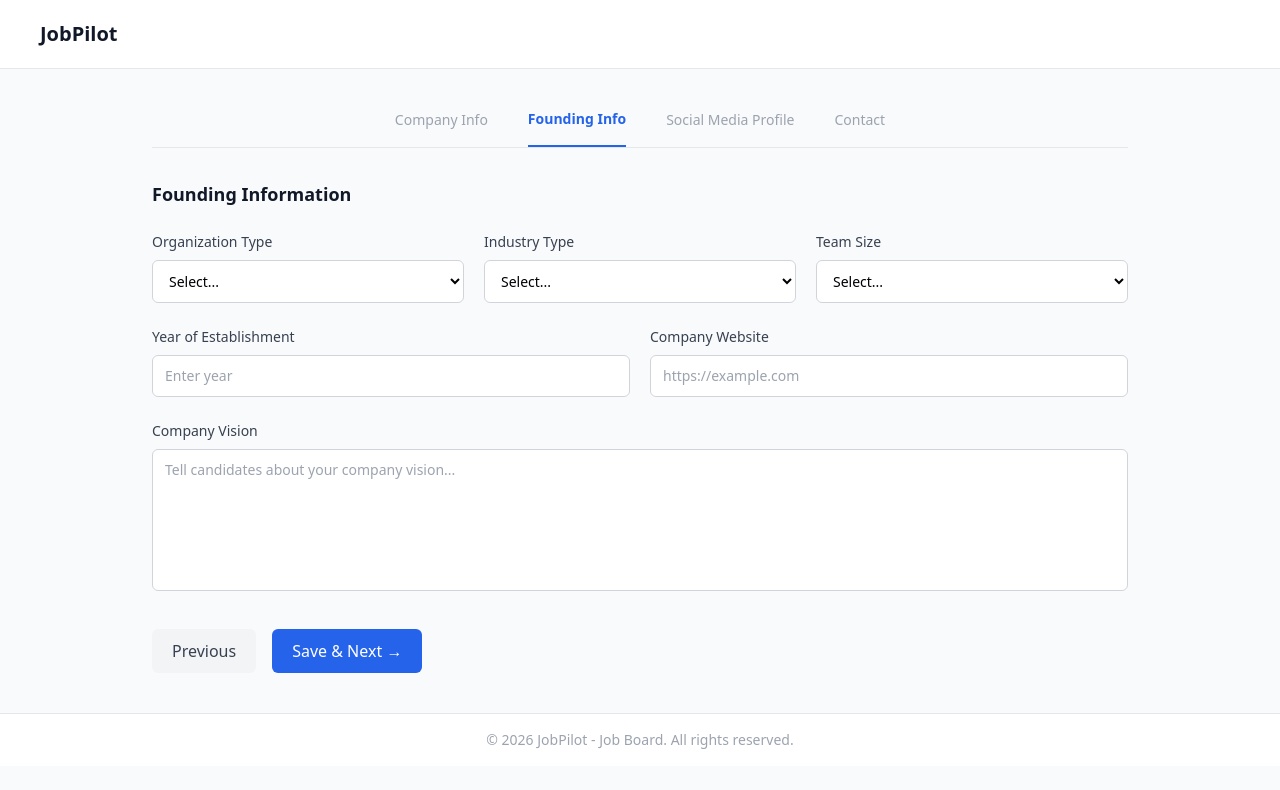
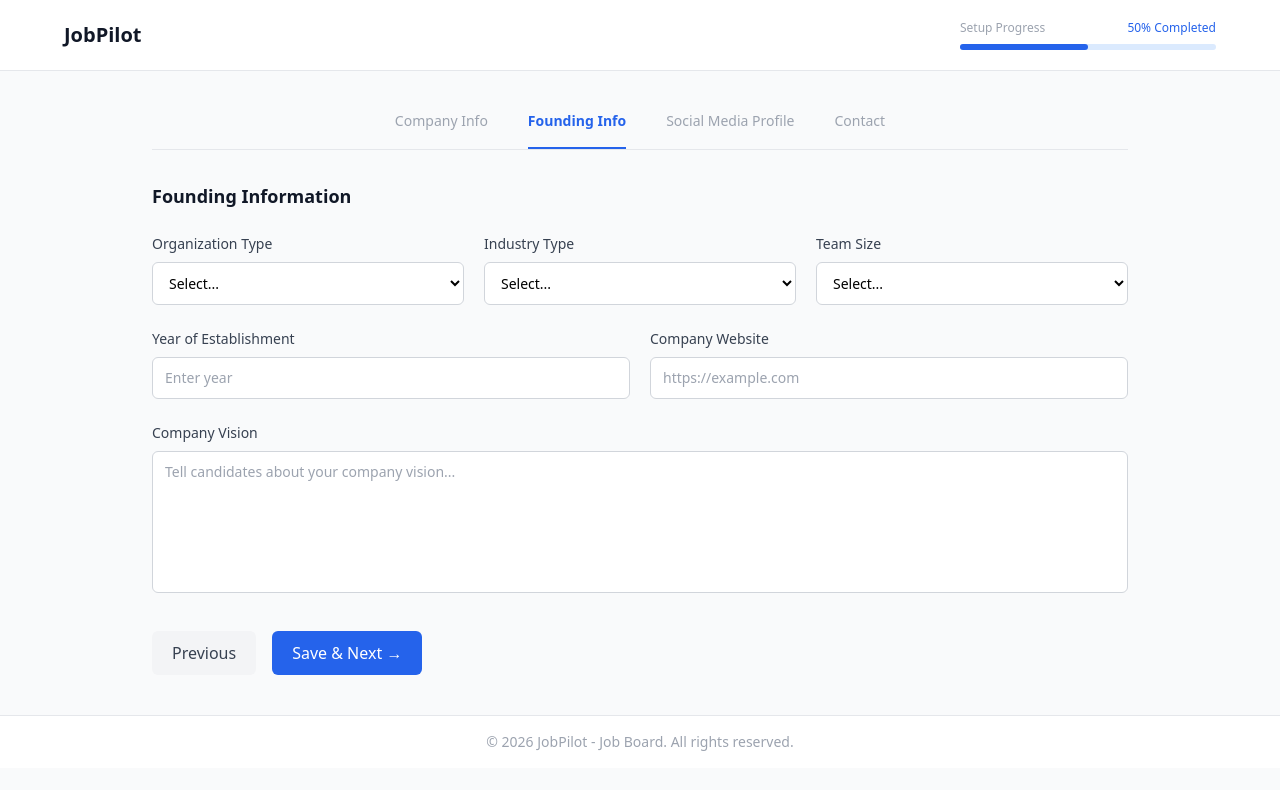
Before and after one commit to CDAC-AC-Project/Job-Portal, a React (Vite) app in the folder Frontend/: page /recruiter/founding-info in a window 1280 px wide. Shown: the top 790 px of the page. Built offline with nearby package versions, Linux system fonts and the light colour scheme.

Commit message:
Update Company-info, Founding-info, App.jsx in react

```diff
--- a/Frontend/src/App.jsx
+++ b/Frontend/src/App.jsx
@@ -1,13 +1,31 @@
-import { BrowserRouter, Routes, Route } from "react-router-dom";
+import { BrowserRouter, Routes, Route, Navigate } from "react-router-dom";
 import CompanyInfo from "./pages/recruiter/CompanyInfo";
 import FoundingInfo from "./pages/recruiter/FoundingInfo";
+import SocialMediaProfile from "./pages/recruiter/SocialMediaProfile";
+import ContactInfo from "./pages/recruiter/ContactInfo";
+import ProfileComplete from "./pages/recruiter/ProfileComplete";
 
 function App() {
   return (
     <BrowserRouter>
       <Routes>
-        <Route path="/" element={<CompanyInfo />} />
+        <Route path="/" element={<Navigate to="/recruiter/company-info" />} />
+
+        <Route path="/recruiter/company-info" element={<CompanyInfo />} />
         <Route path="/recruiter/founding-info" element={<FoundingInfo />} />
+        <Route
+          path="/recruiter/social-media-profile"
+          element={<SocialMediaProfile />}
+        />
+        <Route path="/recruiter/contact" element={<ContactInfo />} />
+        <Route
+          path="/recruiter/profile-complete"
+          element={<ProfileComplete />}
+        />
+
+        {/* Temporary routes */}
+        <Route path="/recruiter/dashboard" element={<h1>Recruiter Dashboard</h1>} />
+        <Route path="/recruiter/post-job" element={<h1>Post Job Page</h1>} />
       </Routes>
     </BrowserRouter>
   );
--- /dev/null
+++ b/Frontend/src/components/recruiter/SetupProgressBar.jsx
@@ -0,0 +1,19 @@
+export default function SetupProgressBar({ progress = 25 }) {
+  return (
+    <div className="w-64">
+      <div className="flex justify-between items-center mb-2">
+        <span className="text-xs text-gray-400">Setup Progress</span>
+        <span className="text-xs text-blue-600 font-medium">
+          {progress}% Completed
+        </span>
+      </div>
+
+      <div className="w-full h-1.5 bg-blue-100 rounded-full">
+        <div
+          className="h-1.5 bg-blue-600 rounded-full transition-all duration-300"
+          style={{ width: `${progress}%` }}
+        ></div>
+      </div>
+    </div>
+  );
+}
--- a/Frontend/src/pages/recruiter/CompanyInfo.jsx
+++ b/Frontend/src/pages/recruiter/CompanyInfo.jsx
@@ -4,6 +4,8 @@ import Input from "../../components/common/Input";
 import TextArea from "../../components/common/TextArea";
 import UploadBox from "../../components/common/UploadBox";
 import Footer from "../../components/layout/Footer";
+import RecruiterSetupSteps from "../../components/recruiter/RecruiterSetupSteps";
+import SetupProgressBar from "../../components/recruiter/SetupProgressBar";
 
 export default function CompanyInfo() {
   const [companyName, setCompanyName] = useState("");
@@ -11,19 +13,15 @@ export default function CompanyInfo() {
 
   return (
     <div className="min-h-screen bg-gray-50 flex flex-col">
-      <header className="bg-white px-10 py-5 border-b">
-        <h1 className="text-xl font-semibold text-gray-900">
-          JobPilot
-        </h1>
-      </header>
+      <header className="bg-white px-10 py-5 border-b border-gray-200">
+    <div className="max-w-6xl mx-auto flex items-center justify-between">
+      <h1 className="text-xl font-semibold text-gray-900">JobPilot</h1>
+      <SetupProgressBar progress={25} />
+    </div>
+    </header>
 
       <main className="max-w-5xl mx-auto w-full py-10 px-6">
-        <div className="flex justify-center gap-10 border-b border-gray-200 pb-4 mb-8 text-sm">
-          <button className="text-blue-600 font-semibold">Company Info</button>
-          <button className="text-gray-400">Founding Info</button>
-          <button className="text-gray-400">Social Media Profile</button>
-          <button className="text-gray-400">Contact</button>
-        </div>
+       <RecruiterSetupSteps />
 
         <h2 className="text-lg font-semibold text-gray-900 mb-5">
           Logo & Banner Image
--- a/Frontend/src/pages/recruiter/FoundingInfo.jsx
+++ b/Frontend/src/pages/recruiter/FoundingInfo.jsx
@@ -3,6 +3,8 @@ import Button from "../../components/common/Button";
 import Input from "../../components/common/Input";
 import TextArea from "../../components/common/TextArea";
 import Footer from "../../components/layout/Footer";
+import RecruiterSetupSteps from "../../components/recruiter/RecruiterSetupSteps";
+import SetupProgressBar from "../../components/recruiter/SetupProgressBar";
 
 export default function FoundingInfo() {
   const [formData, setFormData] = useState({
@@ -31,21 +33,17 @@ export default function FoundingInfo() {
   return (
     <div className="min-h-screen bg-gray-50 flex flex-col">
       {/* Header */}
-      <header className="bg-white px-10 py-5 border-b border-gray-200">
-        <h1 className="text-xl font-semibold text-gray-900">JobPilot</h1>
-      </header>
+       <header className="bg-white px-10 py-5 border-b border-gray-200">
+          <div className="max-w-6xl mx-auto flex items-center justify-between">
+            <h1 className="text-xl font-semibold text-gray-900">JobPilot</h1>
+            <SetupProgressBar progress={50} />
+          </div>
+          </header>
 
       {/* Main Content */}
       <main className="max-w-5xl mx-auto w-full py-10 px-6">
         {/* Step Navigation */}
-        <div className="flex justify-center gap-10 border-b border-gray-200 pb-4 mb-8 text-sm">
-          <button className="text-gray-400">Company Info</button>
-          <button className="text-blue-600 font-semibold border-b-2 border-blue-600 pb-4 -mb-4">
-            Founding Info
-          </button>
-          <button className="text-gray-400">Social Media Profile</button>
-          <button className="text-gray-400">Contact</button>
-        </div>
+       <RecruiterSetupSteps />
 
         <form onSubmit={handleNext}>
           <h2 className="text-lg font-semibold text-gray-900 mb-6">
```
